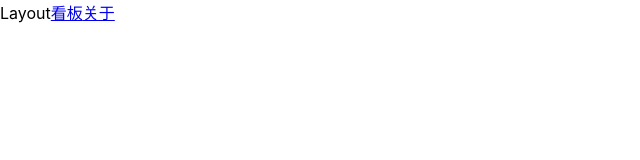
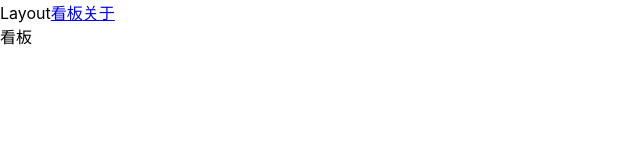
Before and after one commit to lan-sheng/react-router-pro, a React (Create React App) app: page / in a window 1280 px wide. Shown: the top 160 px of the page, without its empty margins (0-640 px from the left). Built offline with nearby package versions, Linux system fonts and the light colour scheme.

Commit message:
默认二级路由

```diff
--- a/src/page/Layout/index.js
+++ b/src/page/Layout/index.js
@@ -4,7 +4,7 @@ const Layout = () => {
   return (
     <div>
       Layout
-      <Link to="/board">看板</Link>
+      <Link to="/">看板</Link>
       <Link to="/about">关于</Link>
       <Outlet />
     </div>
--- a/src/router/index.js
+++ b/src/router/index.js
@@ -11,7 +11,7 @@ const router = createBrowserRouter([
     path: '/',
     element: <Layout />,
     children: [
-      { path: 'board', element: <Board /> },
+      { index: true, element: <Board /> },
       { path: 'about', element: <About /> },
     ],
   },
```
